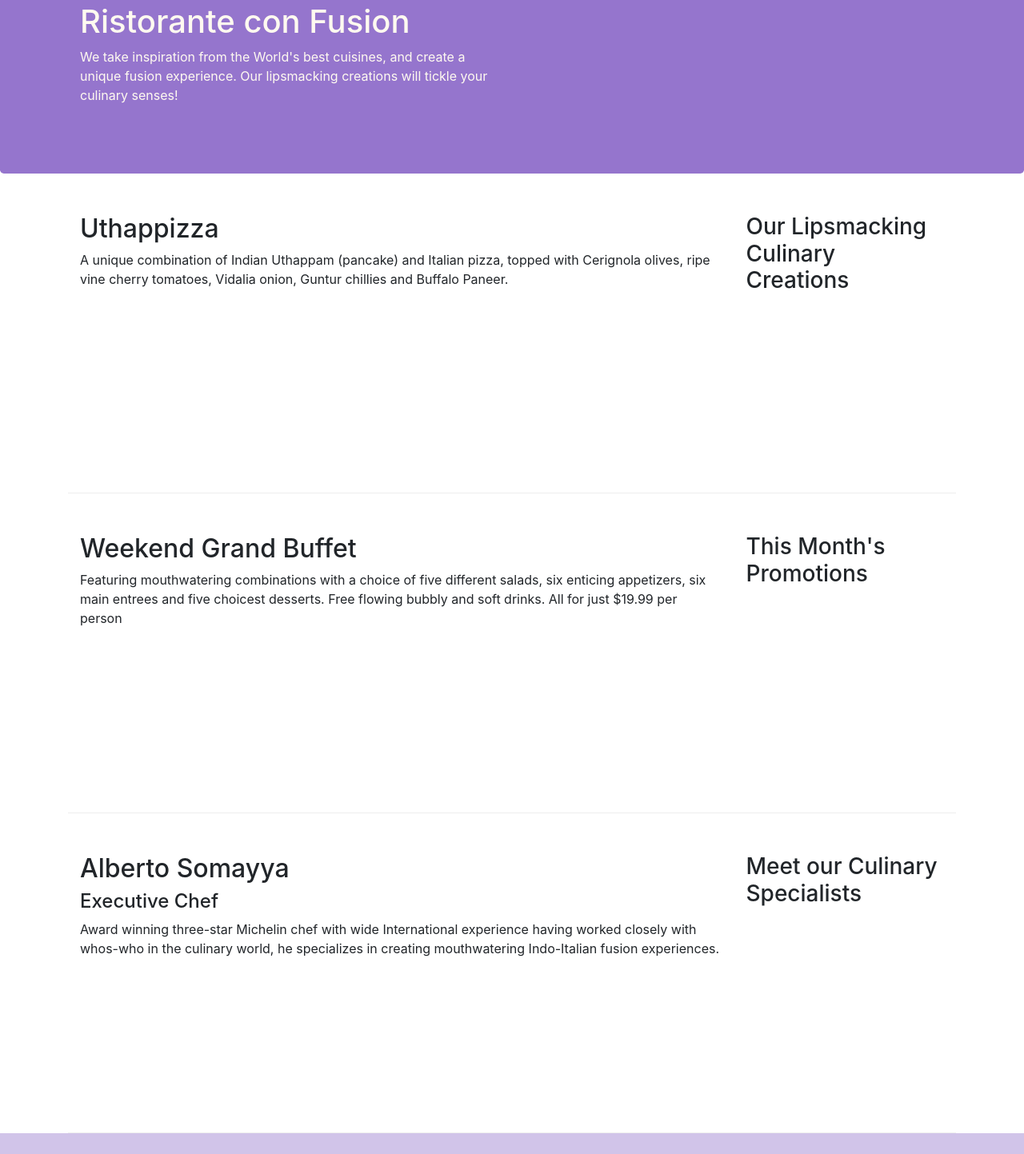
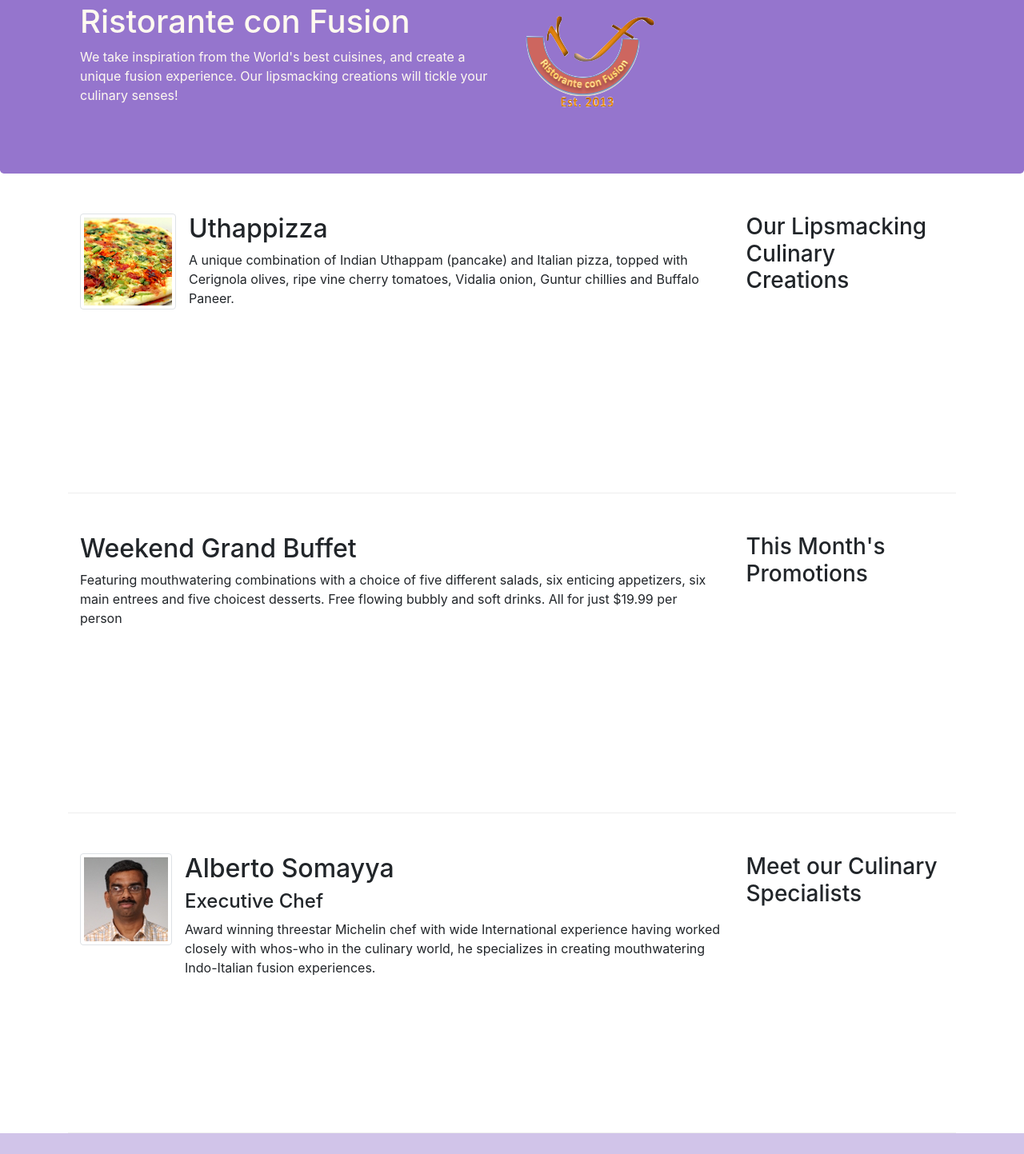
Before and after one commit to LoamySand/WebStack, a website: page index.html in a window 1280 px wide. Shown: the part 117-1560 px from the top of the page at 80% size. Drawn offline with nearby package versions, Linux system fonts and the light colour scheme.

Commit message:
Images and Media

```diff
--- a/index.html
+++ b/index.html
@@ -20,7 +20,9 @@
         <button class="navbar-toggler" type="button" data-bs-toggle="collapse" data-bs-target="#Navbar">
             <span class="navbar-toggler-icon"></span>
         </button>
-        <a class="navbar-brand" href="#">Ristorante Con Fusion</a>
+        <a class="navbar-brand mr-auto" href="#"><img
+                src="img/logo.png" height="30" width="41"></a>
+
         <div class="collapse navbar-collapse" id="Navbar">
             <ul class="navbar-nav mr-auto">
                 <li class="nav-item active"><a class="nav-link"
@@ -42,7 +44,8 @@
                 <h1>Ristorante con Fusion</h1>
                 <p>We take inspiration from the World's best cuisines, and create a unique fusion experience. Our lipsmacking creations will tickle your culinary senses!</p>
             </div>
-            <div class="col-12 col-sm">
+            <div class="col-12 col-sm align-self-center">
+                <img src="img/logo.png" class="img-fluid">
             </div>
         </div>
     </div>
@@ -55,8 +58,20 @@
             <h3>Our Lipsmacking Culinary Creations</h3>
         </div>
         <div class="col col-sm order-sm-first col-md">
-            <h2>Uthappizza</h2>
-            <p>A unique combination of Indian Uthappam (pancake) and Italian pizza, topped with Cerignola olives, ripe vine cherry tomatoes, Vidalia onion, Guntur chillies and Buffalo Paneer.</p>
+            <div class="media">
+                <img class="d-flex mr-3 img-thumbnail align-selfcenter"
+                     src="img/uthappizza.png" alt="Uthappizza">
+                <div class="media-body">
+                    <h2 class="mt-0">Uthappizza</h2>
+                    <p class="d-none d-sm-block">A unique combination
+                        of Indian Uthappam (pancake) and
+                        Italian pizza, topped with Cerignola olives,
+                        ripe vine
+                        cherry tomatoes, Vidalia onion, Guntur chillies
+                        and
+                        Buffalo Paneer.</p>
+                </div>
+            </div>
         </div>
     </div>
 
@@ -76,9 +91,22 @@
             <h3>Meet our Culinary Specialists</h3>
         </div>
         <div class="col col-sm order-sm-first col-md">
-            <h2>Alberto Somayya</h2>
-            <h4>Executive Chef</h4>
-            <p>Award winning three-star Michelin chef with wide International experience having worked closely with whos-who in the culinary world, he specializes in creating mouthwatering Indo-Italian fusion experiences. </p>
+            <div class="media">
+                <img class="d-flex mr-3 img-thumbnail align-selfcenter"
+                     src="img/alberto.png" alt="Alberto Somayya">
+                <div class="media-body">
+                    <h2 class="mt-0">Alberto Somayya</h2>
+                    <h4>Executive Chef</h4>
+                    <p class="d-none d-sm-block">Award winning threestar Michelin chef with wide
+                        International experience having worked closely
+                        with
+                        whos-who in the culinary world, he specializes
+                        in
+                        creating mouthwatering Indo-Italian fusion
+                        experiences.
+                    </p>
+                </div>
+            </div>
         </div>
     </div>
 </div>
```
Also changed, not shown: aboutus.html (+7 -2 lines), contactus.html (+5 -3 lines), img/alberto.png (added), img/buffet.png (added), img/logo.png (added), img/uthappizza.png (added).
